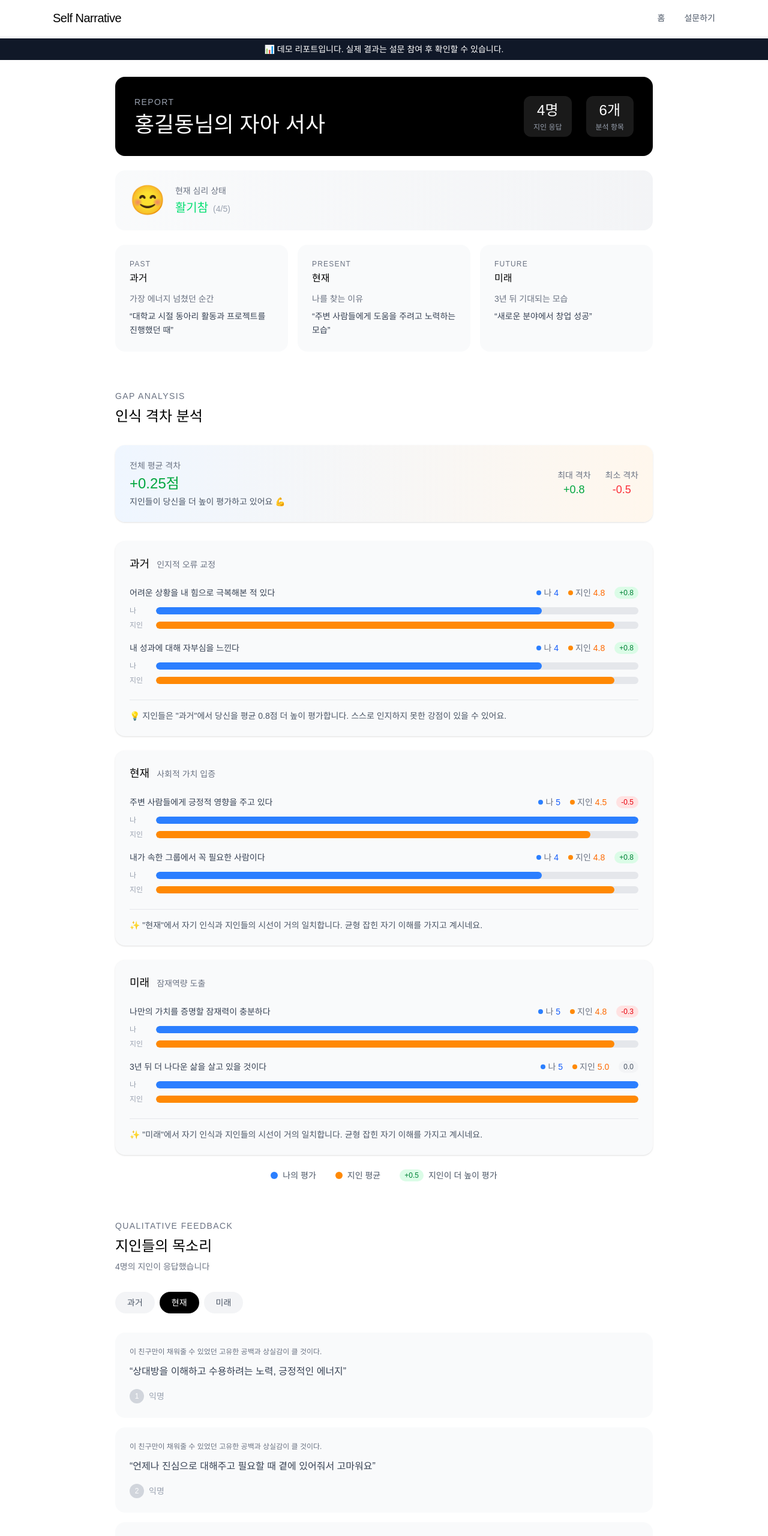
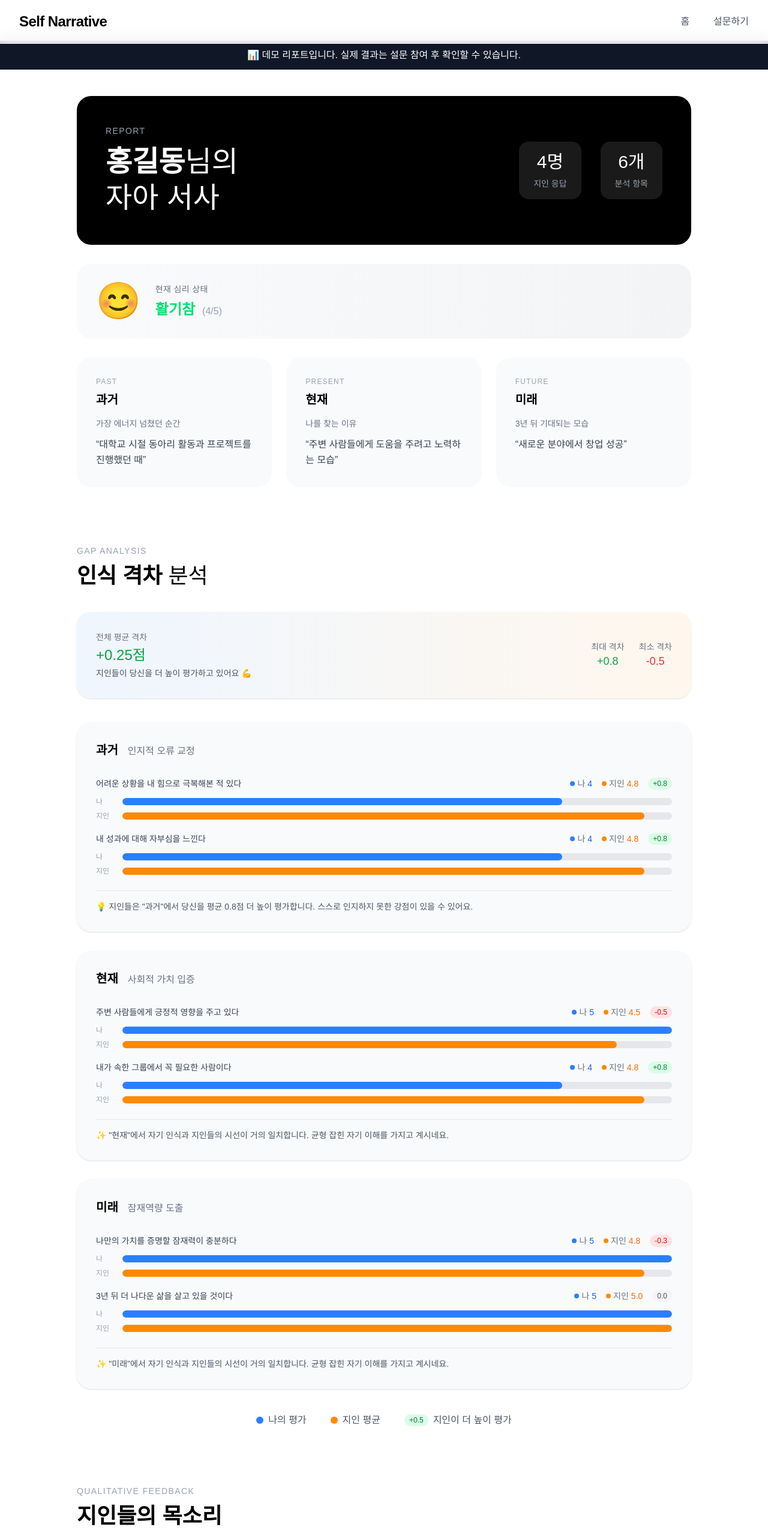
Before and after one commit to Lennoner/self-narrative, a Next.js app: page /demo in a window 1280 px wide. Shown: the top 2560 px of the page at 60% size. Built offline with nearby package versions, Linux system fonts and the light colour scheme.

Commit message:
style: 전체 디자인 개선 - 타이포 확대, 여백 증가, 애니메이션 추가

```diff
--- a/src/app/demo/page.tsx
+++ b/src/app/demo/page.tsx
@@ -10,20 +10,20 @@ export default function DemoPage() {
     return (
         <main className="min-h-screen bg-white text-black">
             {/* 헤더 */}
-            <header className="fixed top-0 left-0 right-0 z-50 bg-white/90 backdrop-blur-sm border-b border-gray-100">
-                <div className="max-w-6xl mx-auto px-6 py-4 flex justify-between items-center">
-                    <Link href="/" className="text-xl font-medium tracking-tight">
+            <header className="fixed top-0 left-0 right-0 z-50 bg-white/80 backdrop-blur-md border-b border-gray-100">
+                <div className="max-w-7xl mx-auto px-8 py-5 flex justify-between items-center">
+                    <Link href="/" className="text-2xl font-semibold tracking-tight hover:opacity-70 transition-opacity">
                         Self Narrative
                     </Link>
-                    <nav className="flex items-center gap-8">
-                        <Link href="/" className="text-sm text-gray-600 hover:text-black transition-colors">
+                    <nav className="flex items-center gap-10">
+                        <Link href="/" className="text-base text-gray-600 hover:text-black transition-colors">
                             홈
                         </Link>
                         <a
                             href="https://tally.so/r/ODl9AK"
                             target="_blank"
                             rel="noopener noreferrer"
-                            className="text-sm text-gray-600 hover:text-black transition-colors"
+                            className="text-base text-gray-600 hover:text-black transition-colors"
                         >
                             설문하기
                         </a>
@@ -32,12 +32,12 @@ export default function DemoPage() {
             </header>
 
             {/* 데모 안내 배너 */}
-            <div className="fixed top-16 left-0 right-0 z-40 bg-gray-900 text-white text-center py-2 text-sm">
+            <div className="fixed top-[68px] left-0 right-0 z-40 bg-gray-900 text-white text-center py-3 text-base">
                 📊 데모 리포트입니다. 실제 결과는 설문 참여 후 확인할 수 있습니다.
             </div>
 
             {/* 메인 컨텐츠 */}
-            <div className="pt-32 px-4 pb-20 space-y-16">
+            <div className="pt-40 px-8 pb-24 space-y-24">
                 {/* 섹션 1: 사용자 프로필 */}
                 <section>
                     <UserProfileCard
@@ -57,10 +57,10 @@ export default function DemoPage() {
                 </section>
 
                 {/* CTA 메시지 */}
-                <section className="max-w-4xl mx-auto">
-                    <div className="bg-gray-50 rounded-2xl p-8 text-center">
-                        <h2 className="text-2xl font-medium mb-4">나만의 리포트를 받아보세요</h2>
-                        <p className="text-gray-600 leading-relaxed max-w-2xl mx-auto mb-8">
+                <section className="max-w-5xl mx-auto">
+                    <div className="bg-black rounded-3xl p-12 text-center text-white">
+                        <h2 className="text-3xl md:text-4xl font-semibold mb-6">나만의 리포트를 받아보세요</h2>
+                        <p className="text-lg text-gray-400 leading-relaxed max-w-2xl mx-auto mb-10">
                             이것은 데모 리포트입니다. 지금 설문에 참여하고 친구들에게 공유하면,
                             당신만의 인식 격차 리포트를 받아볼 수 있어요.
                         </p>
@@ -68,7 +68,7 @@ export default function DemoPage() {
                             href="https://tally.so/r/ODl9AK"
                             target="_blank"
                             rel="noopener noreferrer"
-                            className="inline-block px-10 py-4 bg-black text-white rounded-full font-medium hover:bg-gray-800 transition-colors"
+                            className="inline-block px-12 py-5 bg-white text-black text-lg rounded-full font-medium hover:bg-gray-100 hover:scale-105 transition-all duration-300"
                         >
                             나의 서사 찾기 →
                         </a>
@@ -77,12 +77,12 @@ export default function DemoPage() {
             </div>
 
             {/* 푸터 */}
-            <footer className="py-12 px-6 border-t border-gray-100">
-                <div className="max-w-6xl mx-auto flex flex-col md:flex-row justify-between items-center gap-4">
-                    <p className="text-sm text-gray-500">
+            <footer className="py-16 px-8 border-t border-gray-100">
+                <div className="max-w-7xl mx-auto flex flex-col md:flex-row justify-between items-center gap-6">
+                    <p className="text-base text-gray-400">
                         © 2024 Self Narrative Project
                     </p>
-                    <p className="text-sm text-gray-500">
+                    <p className="text-base text-gray-400">
                         당신이 몰랐던 당신의 진짜 이야기를 찾아서
                     </p>
                 </div>
--- a/src/components/FeedbackCarousel.tsx
+++ b/src/components/FeedbackCarousel.tsx
@@ -27,26 +27,26 @@ export default function FeedbackCarousel({ evaluations }: FeedbackCarouselProps)
     };
 
     return (
-        <div className="w-full max-w-4xl mx-auto">
-            <div className="mb-8">
-                <p className="text-sm text-gray-500 mb-2 tracking-widest uppercase">Qualitative Feedback</p>
-                <h2 className="text-2xl font-light">
-                    <span className="font-medium">지인들의 목소리</span>
+        <div className="w-full max-w-5xl mx-auto">
+            <div className="mb-10">
+                <p className="text-sm text-gray-400 mb-3 tracking-widest uppercase">Qualitative Feedback</p>
+                <h2 className="text-3xl md:text-4xl font-light">
+                    <span className="font-semibold">지인들의 목소리</span>
                 </h2>
-                <p className="text-sm text-gray-500 mt-2">
+                <p className="text-base text-gray-500 mt-3">
                     {evaluations.length}명의 지인이 응답했습니다
                 </p>
             </div>
 
             {/* 카테고리 탭 */}
-            <div className="flex gap-2 mb-8">
+            <div className="flex gap-3 mb-10">
                 {(Object.keys(categoryConfig) as TimeCategory[]).map((category) => (
                     <button
                         key={category}
                         onClick={() => setActiveCategory(category)}
-                        className={`px-5 py-2 rounded-full text-sm font-medium transition-all ${activeCategory === category
-                                ? 'bg-black text-white'
-                                : 'bg-gray-100 text-gray-600 hover:bg-gray-200'
+                        className={`px-7 py-3 rounded-full text-base font-medium transition-all duration-300 ${activeCategory === category
+                            ? 'bg-black text-white scale-105'
+                            : 'bg-gray-100 text-gray-600 hover:bg-gray-200'
                             }`}
                     >
                         {categoryConfig[category].label}
@@ -55,7 +55,7 @@ export default function FeedbackCarousel({ evaluations }: FeedbackCarouselProps)
             </div>
 
             {/* 피드백 카드들 */}
-            <div className="space-y-4">
+            <div className="space-y-5">
                 {evaluations.map((evaluation, index) => {
                     const feedbackText = getFeedbackText(evaluation, activeCategory);
                     const selection = getSelection(evaluation, activeCategory);
@@ -63,22 +63,22 @@ export default function FeedbackCarousel({ evaluations }: FeedbackCarouselProps)
                     return (
                         <div
                             key={evaluation.submissionId}
-                            className="bg-gray-50 rounded-2xl p-6"
+                            className="bg-gray-50 rounded-3xl p-8 hover:shadow-md transition-shadow duration-300"
                         >
                             {/* 선택 응답 */}
-                            <p className="text-xs text-gray-500 mb-3">{selection}</p>
+                            <p className="text-sm text-gray-500 mb-4 leading-relaxed">{selection}</p>
 
                             {/* 피드백 텍스트 */}
-                            <blockquote className="text-gray-700 leading-relaxed">
+                            <blockquote className="text-lg text-gray-700 leading-relaxed">
                                 &ldquo;{feedbackText}&rdquo;
                             </blockquote>
 
                             {/* 익명 표시 */}
-                            <div className="mt-4 flex items-center gap-2 text-gray-400 text-sm">
-                                <div className="w-6 h-6 bg-gray-300 rounded-full flex items-center justify-center text-white text-xs">
+                            <div className="mt-6 flex items-center gap-3 text-gray-400 text-sm">
+                                <div className="w-8 h-8 bg-gray-300 rounded-full flex items-center justify-center text-white text-sm font-medium">
                                     {index + 1}
                                 </div>
-                                <span>익명</span>
+                                <span>익명 응답자</span>
                             </div>
                         </div>
                     );
@@ -86,8 +86,8 @@ export default function FeedbackCarousel({ evaluations }: FeedbackCarouselProps)
             </div>
 
             {/* 요약 */}
-            <div className="mt-8 text-center">
-                <p className="text-sm text-gray-500">
+            <div className="mt-10 text-center">
+                <p className="text-base text-gray-500">
                     {categoryConfig[activeCategory].description}에 대한 지인들의 이야기
                 </p>
             </div>
--- a/src/components/GapChart.tsx
+++ b/src/components/GapChart.tsx
@@ -30,16 +30,16 @@ export default function GapChart({ gaps }: GapChartProps) {
     const minGap = Math.min(...gaps.map(g => g.gap));
 
     return (
-        <div className="w-full max-w-4xl mx-auto">
-            <div className="mb-8">
-                <p className="text-sm text-gray-500 mb-2 tracking-widest uppercase">Gap Analysis</p>
-                <h2 className="text-2xl font-light">
-                    <span className="font-medium">인식 격차</span> 분석
+        <div className="w-full max-w-5xl mx-auto">
+            <div className="mb-10">
+                <p className="text-sm text-gray-400 mb-3 tracking-widest uppercase">Gap Analysis</p>
+                <h2 className="text-3xl md:text-4xl font-light">
+                    <span className="font-semibold">인식 격차</span> 분석
                 </h2>
             </div>
 
             {/* 전체 요약 */}
-            <div className="bg-gradient-to-r from-blue-50 to-orange-50 rounded-2xl p-6 mb-8 shadow-sm">
+            <div className="bg-gradient-to-r from-blue-50 to-orange-50 rounded-3xl p-8 mb-10 shadow-sm hover:shadow-md transition-shadow duration-300">
                 <div className="flex flex-col md:flex-row md:items-center md:justify-between gap-4">
                     <div>
                         <p className="text-sm text-gray-500 mb-1">전체 평균 격차</p>
@@ -77,15 +77,15 @@ export default function GapChart({ gaps }: GapChartProps) {
                 </div>
             </div>
 
-            <div className="space-y-6">
+            <div className="space-y-8">
                 {categories.map((category) => {
                     const categoryGaps = gaps.filter((g) => g.category === category);
 
                     return (
-                        <div key={category} className="bg-gray-50 rounded-2xl p-6 shadow-sm hover:shadow-md transition-shadow">
-                            <div className="flex items-baseline gap-3 mb-6">
-                                <h3 className="text-lg font-medium">{category}</h3>
-                                <span className="text-sm text-gray-500">{categoryMeta[category].desc}</span>
+                        <div key={category} className="bg-gray-50 rounded-3xl p-8 shadow-sm hover:shadow-md transition-shadow duration-300">
+                            <div className="flex items-baseline gap-4 mb-8">
+                                <h3 className="text-xl font-semibold">{category}</h3>
+                                <span className="text-base text-gray-500">{categoryMeta[category].desc}</span>
                             </div>
 
                             <div className="space-y-5">
@@ -154,7 +154,7 @@ export default function GapChart({ gaps }: GapChartProps) {
             </div>
 
             {/* 범례 */}
-            <div className="flex justify-center gap-8 mt-6 text-sm">
+            <div className="flex justify-center gap-10 mt-10 text-base">
                 <div className="flex items-center gap-2">
                     <div className="w-3 h-3 bg-blue-500 rounded-full" />
                     <span className="text-gray-600">나의 평가</span>
--- a/src/components/UserProfileCard.tsx
+++ b/src/components/UserProfileCard.tsx
@@ -20,41 +20,42 @@ export default function UserProfileCard({ user, friendData }: UserProfileCardPro
     const mood = getMoodDisplay(user.baselineScore);
 
     return (
-        <div className="w-full max-w-4xl mx-auto">
+        <div className="w-full max-w-5xl mx-auto">
             {/* 헤더 카드 */}
-            <div className="bg-black rounded-2xl p-8 text-white mb-6">
-                <div className="flex flex-col md:flex-row md:items-center md:justify-between gap-6">
+            <div className="bg-black rounded-3xl p-10 md:p-12 text-white mb-8">
+                <div className="flex flex-col md:flex-row md:items-center md:justify-between gap-8">
                     {/* 이름 */}
                     <div>
-                        <p className="text-sm text-gray-400 mb-2 tracking-widest uppercase">Report</p>
-                        <h1 className="text-3xl md:text-4xl font-light">
-                            <span className="font-medium">{user.name}</span>님의 자아 서사
+                        <p className="text-sm text-gray-400 mb-3 tracking-widest uppercase">Report</p>
+                        <h1 className="text-4xl md:text-5xl font-light leading-tight">
+                            <span className="font-semibold">{user.name}</span>님의
+                            <br />자아 서사
                         </h1>
                     </div>
 
                     {/* 리포트 요약 정보 */}
-                    <div className="flex gap-6">
-                        <div className="text-center px-4 py-2 bg-white/10 rounded-xl">
-                            <p className="text-2xl font-light">{friendData.totalResponses}명</p>
-                            <p className="text-xs text-gray-400 mt-1">지인 응답</p>
+                    <div className="flex gap-8">
+                        <div className="text-center px-6 py-4 bg-white/10 rounded-2xl backdrop-blur">
+                            <p className="text-3xl font-light">{friendData.totalResponses}명</p>
+                            <p className="text-sm text-gray-400 mt-2">지인 응답</p>
                         </div>
-                        <div className="text-center px-4 py-2 bg-white/10 rounded-xl">
-                            <p className="text-2xl font-light">6개</p>
-                            <p className="text-xs text-gray-400 mt-1">분석 항목</p>
+                        <div className="text-center px-6 py-4 bg-white/10 rounded-2xl backdrop-blur">
+                            <p className="text-3xl font-light">6개</p>
+                            <p className="text-sm text-gray-400 mt-2">분석 항목</p>
                         </div>
                     </div>
                 </div>
             </div>
 
             {/* 심리 상태 카드 - 별도 분리 */}
-            <div className="bg-gradient-to-r from-gray-50 to-gray-100 rounded-2xl p-6 mb-6">
-                <div className="flex items-center gap-4">
-                    <div className="text-5xl">{mood.emoji}</div>
+            <div className="bg-gradient-to-r from-gray-50 to-gray-100 rounded-3xl p-8 mb-8 hover:shadow-md transition-shadow duration-300">
+                <div className="flex items-center gap-6">
+                    <div className="text-6xl">{mood.emoji}</div>
                     <div>
-                        <p className="text-sm text-gray-500 mb-1">현재 심리 상태</p>
-                        <p className={`text-xl font-medium ${mood.color}`}>
+                        <p className="text-sm text-gray-500 mb-2 tracking-wide">현재 심리 상태</p>
+                        <p className={`text-2xl font-semibold ${mood.color}`}>
                             {mood.text}
-                            <span className="text-gray-400 font-normal text-sm ml-2">
+                            <span className="text-gray-400 font-normal text-base ml-3">
                                 ({user.baselineScore}/5)
                             </span>
                         </p>
@@ -63,29 +64,29 @@ export default function UserProfileCard({ user, friendData }: UserProfileCardPro
             </div>
 
             {/* 사용자 응답 요약 */}
-            <div className="grid grid-cols-1 md:grid-cols-3 gap-4">
+            <div className="grid grid-cols-1 md:grid-cols-3 gap-6">
                 {/* 과거 */}
-                <div className="bg-gray-50 rounded-2xl p-6">
-                    <p className="text-xs text-gray-500 mb-1 tracking-widest uppercase">Past</p>
-                    <h3 className="font-medium mb-3">과거</h3>
-                    <p className="text-sm text-gray-500 mb-2">가장 에너지 넘쳤던 순간</p>
-                    <p className="text-sm text-gray-700 leading-relaxed">&ldquo;{user.past.text}&rdquo;</p>
+                <div className="bg-gray-50 rounded-3xl p-8 hover:shadow-md transition-shadow duration-300">
+                    <p className="text-xs text-gray-400 mb-2 tracking-widest uppercase">Past</p>
+                    <h3 className="text-xl font-semibold mb-4">과거</h3>
+                    <p className="text-sm text-gray-500 mb-3">가장 에너지 넘쳤던 순간</p>
+                    <p className="text-base text-gray-700 leading-relaxed">&ldquo;{user.past.text}&rdquo;</p>
                 </div>
 
                 {/* 현재 */}
-                <div className="bg-gray-50 rounded-2xl p-6">
-                    <p className="text-xs text-gray-500 mb-1 tracking-widest uppercase">Present</p>
-                    <h3 className="font-medium mb-3">현재</h3>
-                    <p className="text-sm text-gray-500 mb-2">나를 찾는 이유</p>
-                    <p className="text-sm text-gray-700 leading-relaxed">&ldquo;{user.present.text}&rdquo;</p>
+                <div className="bg-gray-50 rounded-3xl p-8 hover:shadow-md transition-shadow duration-300">
+                    <p className="text-xs text-gray-400 mb-2 tracking-widest uppercase">Present</p>
+                    <h3 className="text-xl font-semibold mb-4">현재</h3>
+                    <p className="text-sm text-gray-500 mb-3">나를 찾는 이유</p>
+                    <p className="text-base text-gray-700 leading-relaxed">&ldquo;{user.present.text}&rdquo;</p>
                 </div>
 
                 {/* 미래 */}
-                <div className="bg-gray-50 rounded-2xl p-6">
-                    <p className="text-xs text-gray-500 mb-1 tracking-widest uppercase">Future</p>
-                    <h3 className="font-medium mb-3">미래</h3>
-                    <p className="text-sm text-gray-500 mb-2">3년 뒤 기대되는 모습</p>
-                    <p className="text-sm text-gray-700 leading-relaxed">&ldquo;{user.future.text}&rdquo;</p>
+                <div className="bg-gray-50 rounded-3xl p-8 hover:shadow-md transition-shadow duration-300">
+                    <p className="text-xs text-gray-400 mb-2 tracking-widest uppercase">Future</p>
+                    <h3 className="text-xl font-semibold mb-4">미래</h3>
+                    <p className="text-sm text-gray-500 mb-3">3년 뒤 기대되는 모습</p>
+                    <p className="text-base text-gray-700 leading-relaxed">&ldquo;{user.future.text}&rdquo;</p>
                 </div>
             </div>
         </div>
```
Also changed, not shown: src/app/page.tsx (+82 -82 lines).
